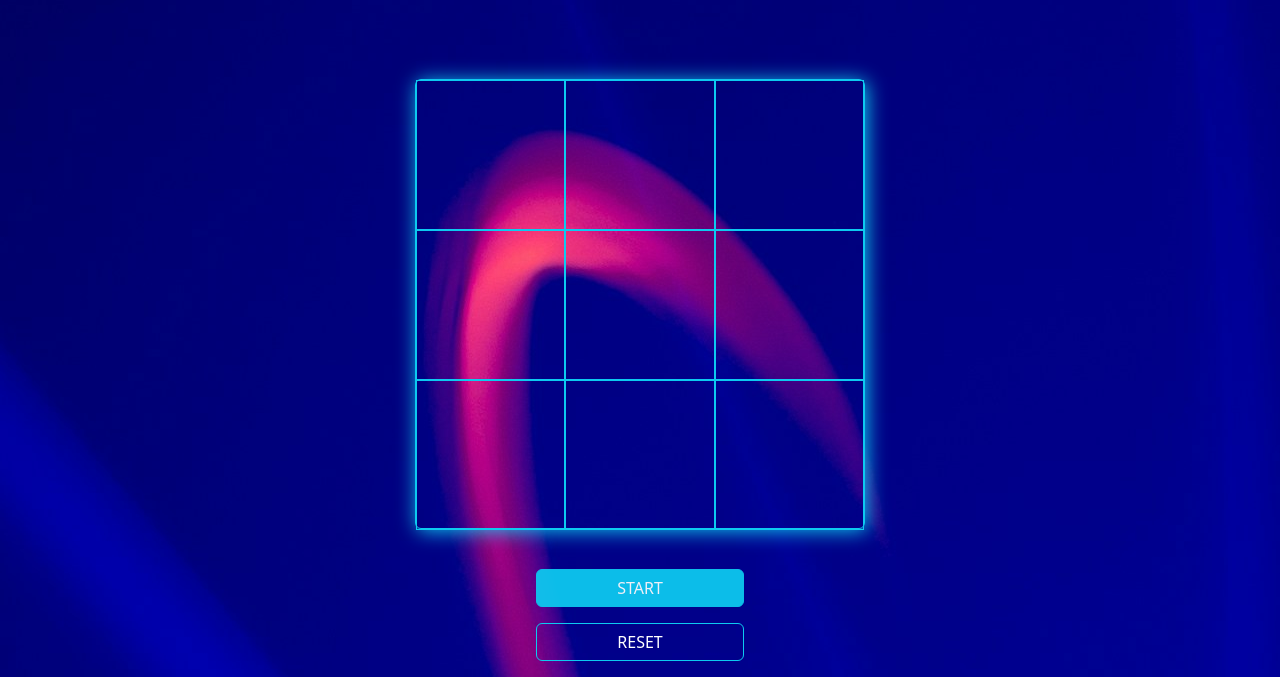
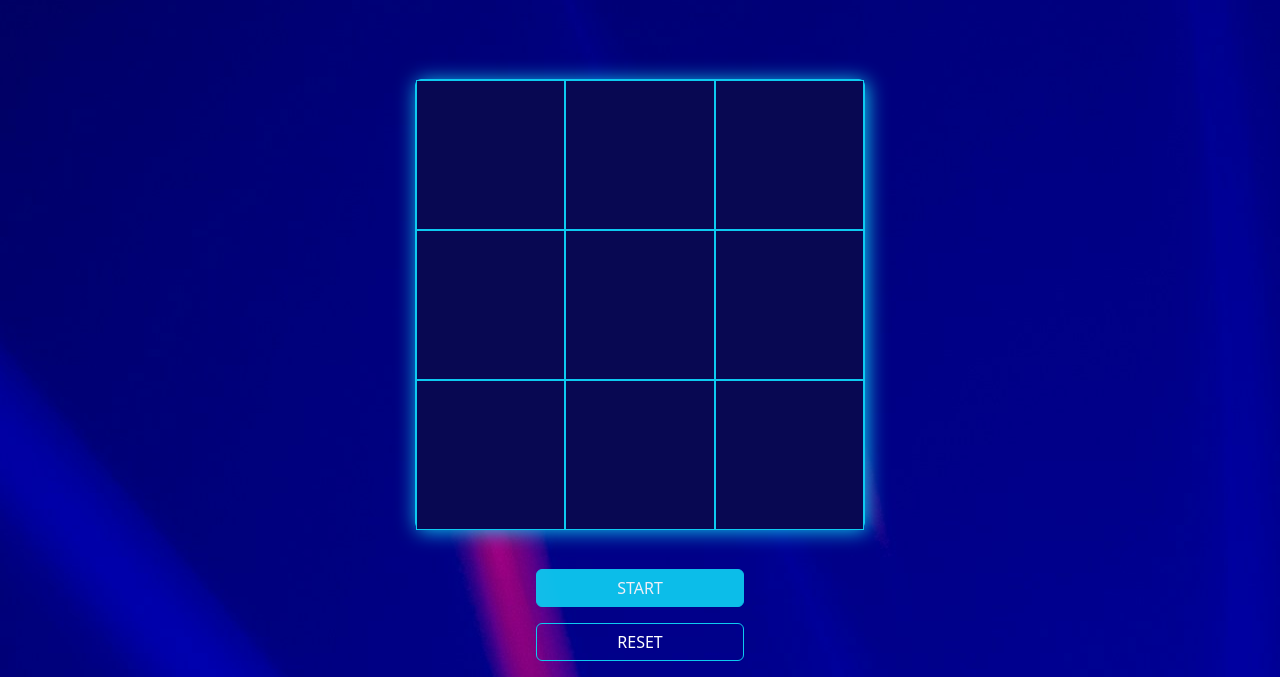
Before and after one commit to gwalrath1/tic-tac-toe, a plain HTML site: page tic-tac-toe.html in a window 1280 px wide. Shown: the part 227-904 px from the top of the page. Drawn offline with nearby package versions, Linux system fonts and the light colour scheme; files whose address does not match are found by name.

Commit message:
changed box bg color

```diff
--- a/styles.css
+++ b/styles.css
@@ -13,6 +13,9 @@ body {
 .box {
     height: 150px;       /* fixed height — cells won't resize when image drops in */
     overflow: hidden;    /* safety net */
+    /* bg color or no?? */
+    background-color:rgb(8, 8, 82);
+    opacity: 1;
 }
 
 
@@ -26,6 +29,7 @@ body {
 
 #alert-container { /* even though alerts are invisible on dom, the SPACE it takes up will be there bc we gave it a min-height */
     min-height: 70px;
+
 }
 
 /* add this new rule to constrain the images */
```
